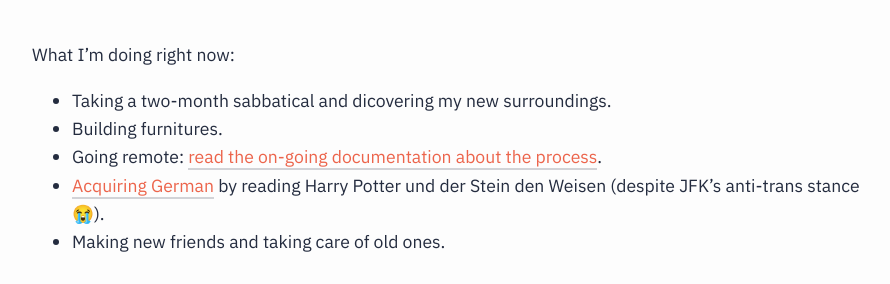
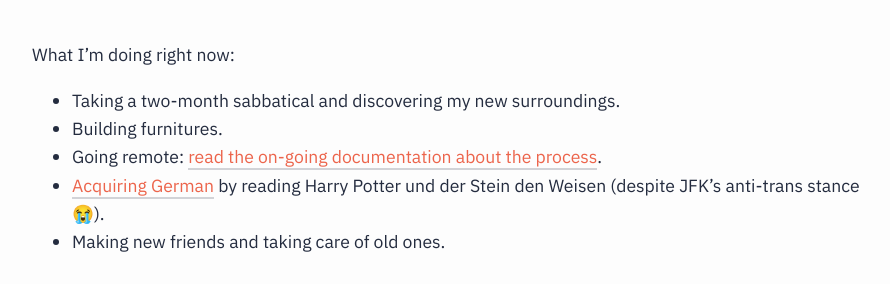
Before and after one commit to merciremi/remicodes, a Jekyll site: the page built from _pages/02_now.md, in a window 1280 px wide. Shown: the part 174-458 px from the top of the page, without its empty margins (192-1082 px from the left). Built offline with Jekyll 4.4.1, drawn with Linux system fonts in a browser that asks for light colours; some web fonts are replaced.

Commit message:
Fix typo

```diff
--- a/_pages/02_now.md
+++ b/_pages/02_now.md
@@ -6,7 +6,7 @@
 
 What I'm doing right now:
 
-- Taking a two-month sabbatical and dicovering my new surroundings.
+- Taking a two-month sabbatical and discovering my new surroundings.
 - Building furnitures.
 - Going remote: [read the on-going documentation about the process]({{site.baseurl}}/going-remote-live-documentation/).
 - [Acquiring German]({{site.baseurl}}/scribbles/#2020-06-17) by reading Harry Potter und der Stein den Weisen (despite JFK's anti-trans stance 😭).
```
